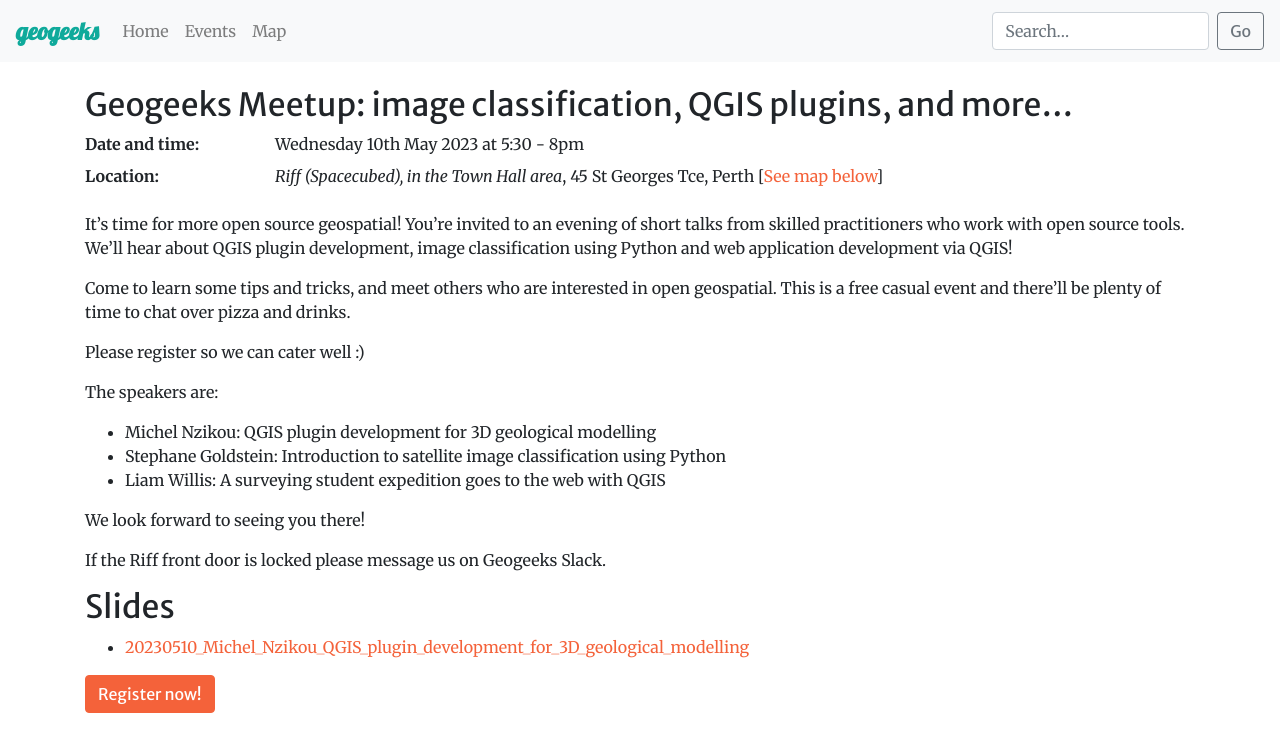
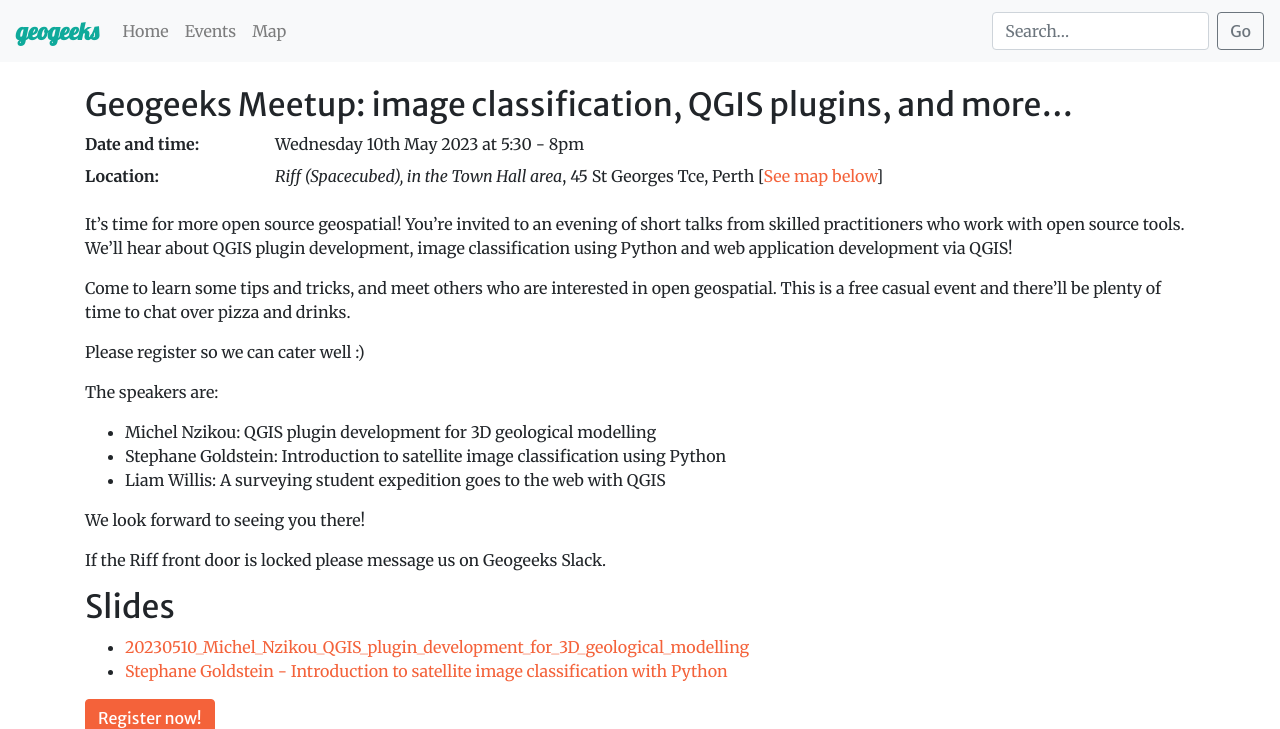
Before and after one commit to geogeeks-au/geogeeks-au.github.io, a Jekyll site: the page built from 2023/0510_image-classification-qgis-plugins.md, in a window 1280 px wide. Shown: the top 729 px of the page. Built offline with Jekyll 4.4.1, drawn with Linux system fonts in a browser that asks for light colours; comment, search, counter and statistics services are not loaded; grey boxes are pictures that could not be loaded.

Commit message:
added presentation link

```diff
--- a/2023/0510_image-classification-qgis-plugins.md
+++ b/2023/0510_image-classification-qgis-plugins.md
@@ -32,3 +32,4 @@
 ## Slides
 
 * [20230510_Michel_Nzikou_QGIS_plugin_development_for_3D_geological_modelling](./0510_image-classification-qgis-plugins/20230510_Michel_Nzikou_QGIS_plugin_development_for_3D_geological_modelling.pdf)
+* [Stephane Goldstein - Introduction to satellite image classification with Python](https://github.com/ste-goldstein/geogeeks-20230510/blob/main/geogeeks.ipynb)
```
